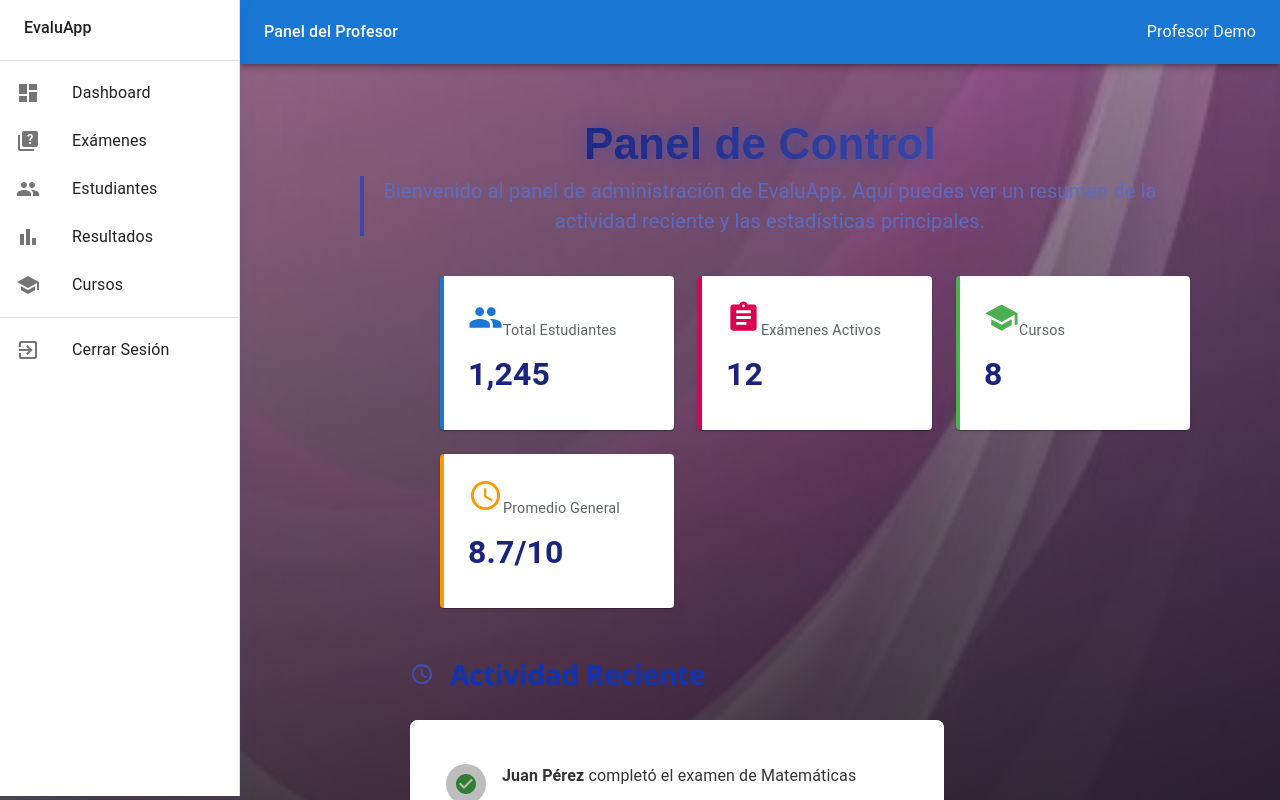
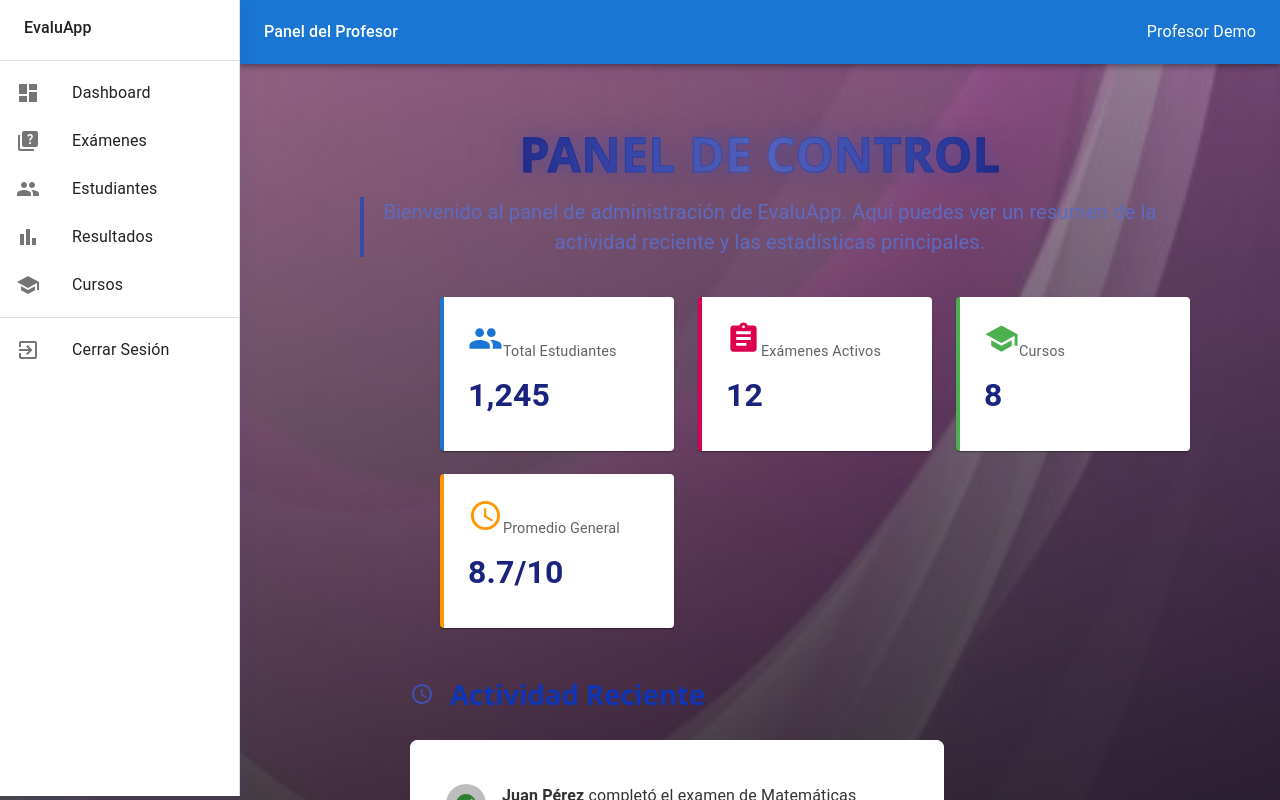
Before and after one commit to Mar-Vin1926/EvaluApp-JsREACT, a React (Vite) app: page / in a window 1280 px wide. Both pictures are taken after a click on the button 340 px from the left and 447 px from the top of the page. Shown: the top 800 px of the page. Built offline with nearby package versions, Linux system fonts and the light colour scheme.

Commit message:
se agrgan estilos en la fuente de los titulos

```diff
--- a/src/pages/CoursesPage.css
+++ b/src/pages/CoursesPage.css
@@ -16,34 +16,46 @@
   flex-wrap: wrap;
   gap: 1rem;
 }
-
 .courses-title {
-  font-family: 'Montserrat', 'Segoe UI', sans-serif;
   font-size: 2.8rem;
-  font-weight: 1800;  /* Cambiado de 700 a 800 */
-  color: #0d17838f;
-  margin: 0 0 0.5rem 0;
+  font-weight: 900;
+  color: #0d1783; /* Color sólido de respaldo */
+  background: linear-gradient(90deg, #0d1783, #1a27b8, #0d1783);
+  -webkit-background-clip: text;
+  background-clip: text;
+  -webkit-text-fill-color: transparent;
+  -webkit-text-stroke: 1px rgba(13, 23, 131, 0.3);
+  text-stroke: 1px rgba(13, 23, 131, 0.3);
+  margin: 0 0 2rem 0;
+  display: inline-flex;
+  align-items: center;
+  gap: 1.25rem;
+  font-family: 'Segoe UI', 'Roboto', 'Helvetica Neue', sans-serif;
+  font-variant: small-caps;
+  letter-spacing: 0.5px;
+  line-height: 1.1;
+  text-shadow:
+    0 2px 4px rgba(13, 23, 131, 0.1),
+    0 1px 0 rgba(255, 255, 255, 0.4) inset;
   position: relative;
-  display: inline-block;
-  letter-spacing: -0.5px;
-  line-height: 1.2;
-  background: linear-gradient(90deg, #1a237e 0%, #283593 100%);
-  -webkit-background-clip: text;
-  -webkit-text-fill-color: transparent;
-  text-shadow: 0 2px 4px rgba(0, 0, 0, 0.1);
-  padding-bottom: 0.5rem;
-  -webkit-text-stroke: 0.2px #1a237e;  /* Borde sutil para más grosor */
+  padding: 0.5rem 1rem;
 }
 
 .courses-title::after {
   content: '';
   position: absolute;
-  width: 60%;
-  height: 4px;
-  background: linear-gradient(90deg, #3f51b5, #2196f3);
-  bottom: -10px;
+  bottom: 0;
   left: 0;
-  border-radius: 2px;
+  width: 100%;
+  height: 3px;
+  background: linear-gradient(90deg, #0d1783, #1a27b8, #0d1783);
+  transform: scaleX(0);
+  transform-origin: left;
+  transition: transform 0.3s ease;
+}
+
+.courses-title:hover::after {
+  transform: scaleX(1);
 }
 
 /* Grid de cursos */
--- a/src/pages/DashboardPage.css
+++ b/src/pages/DashboardPage.css
@@ -15,17 +15,56 @@
 
 /* Título del dashboard */
 .dashboard-title {
-  font-family: 'Montserrat', sans-serif;
-  font-size: 2.75rem;
-  font-weight: 800;
-  color: #1a237e;
-  margin-bottom: 0.5rem;
+  font-size: 3rem; /* Tamaño aumentado */
+  font-weight: 900; /* Más grueso */
+  color: #1a237e; /* Color de respaldo */
+  background: linear-gradient(90deg, #1a237e, #3949ab, #5c6bc0, #3949ab, #1a237e);
+  -webkit-background-clip: text;
+  background-clip: text;
+  -webkit-text-fill-color: transparent;
+  -webkit-text-stroke: 1px rgba(26, 35, 126, 0.3);
+  text-stroke: 1px rgba(26, 35, 126, 0.3);
+  margin: 0 0 0.5rem 0;
+  display: inline-block;
   position: relative;
-  display: inline-block;
-  background: linear-gradient(90deg, #1a237e, #3949ab);
-  -webkit-background-clip: text;
-  -webkit-text-fill-color: transparent;
+  padding: 0.5rem 1rem;
+  text-shadow:
+    0 2px 4px rgba(26, 35, 126, 0.1),
+    0 1px 0 rgba(255, 255, 255, 0.4) inset;
+  letter-spacing: 0.5px;
+  line-height: 1.1;
+  font-family: 'Montserrat', 'Segoe UI', sans-serif;
+  text-transform: uppercase;
   animation: textShine 3s ease-in-out infinite alternate;
+}
+
+.dashboard-title::after {
+  content: '';
+  position: absolute;
+  bottom: 0;
+  left: 1rem; /* Alineado con el padding del título */
+  width: 80%;
+  height: 3px;
+  background: linear-gradient(90deg, #0d35b8, #3f51b5, #0d35b8);
+  transform: scaleX(0);
+  transform-origin: left;
+  transition: transform 0.4s cubic-bezier(0.4, 0, 0.2, 1);
+  border-radius: 2px;
+}
+
+.dashboard-title:hover::after {
+  transform: scaleX(1);
+}
+
+@keyframes textShine {
+  0% {
+    background-position: 0% 50%;
+    text-shadow: 0 2px 4px rgba(26, 35, 126, 0.1);
+  }
+  100% {
+    background-position: 100% 50%;
+    text-shadow: 0 4px 8px rgba(57, 73, 171, 0.2);
+  }
 }
 
 /* Subtítulo del dashboard */
--- a/src/pages/ExamsPage.css
+++ b/src/pages/ExamsPage.css
@@ -19,13 +19,49 @@
   gap: 1rem;
 }
 
-/* Título */
 .exams-title {
-  font-size: 4.5rem;
-  font-weight: 600;
-  color: #06192b; /* Color primario de Material-UI */
-  margin: 0;
+  font-size: 2.8rem;
+  font-weight: 900;
+  color: #0d35b8; /* Color sólido de respaldo */
+  background: linear-gradient(90deg, #0d35b8, #1a3fd3, #0d35b8);
+  -webkit-background-clip: text;
+  background-clip: text;
+  -webkit-text-fill-color: transparent;
+  -webkit-text-stroke: 1px rgba(13, 53, 184, 0.3);
+  text-stroke: 1px rgba(13, 53, 184, 0.3);
+  margin: 0 0 2rem 0;
+  display: inline-flex;
+  align-items: center;
+  gap: 1.25rem;
+  font-family: 'Segoe UI', 'Roboto', 'Helvetica Neue', sans-serif;
+  font-variant: small-caps; /* Versalitas para mejor legibilidad */
+  letter-spacing: 0.5px;
+  line-height: 1.1;
+  text-shadow:
+    0 2px 4px rgba(13, 53, 184, 0.1),
+    0 1px 0 rgba(255, 255, 255, 0.4) inset;
+  position: relative;
+  padding: 0.5rem 1rem;
 }
+
+.exams-title::after {
+  content: '';
+  position: absolute;
+  bottom: 0;
+  left: 0;
+  width: 100%;
+  height: 3px;
+  background: linear-gradient(90deg, #0d35b8, #3f51b5, #0d35b8);
+  transform: scaleX(0);
+  transform-origin: left;
+  transition: transform 0.3s ease;
+}
+
+.exams-title:hover::after {
+  transform: scaleX(1);
+}
+
+
 
 /* Botón de nuevo examen */
 .new-exam-btn {
```
